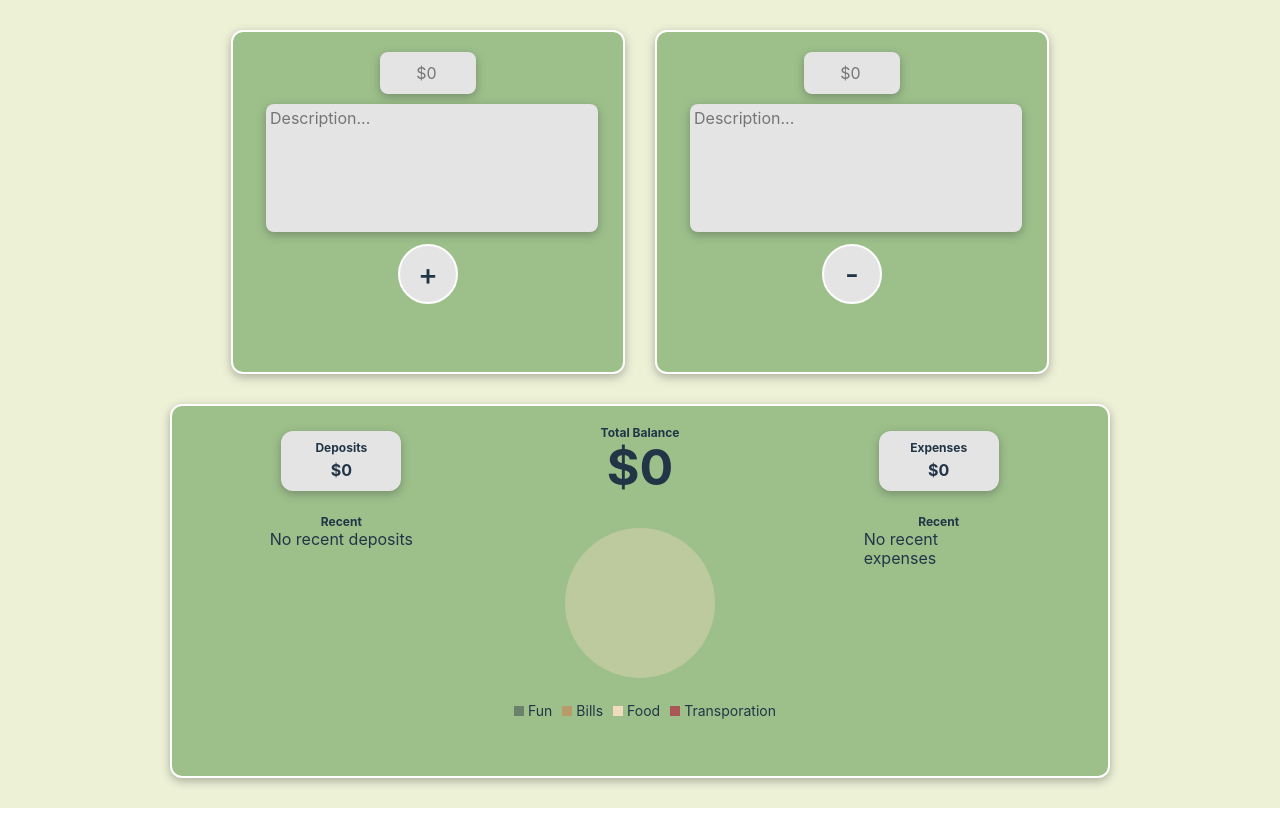
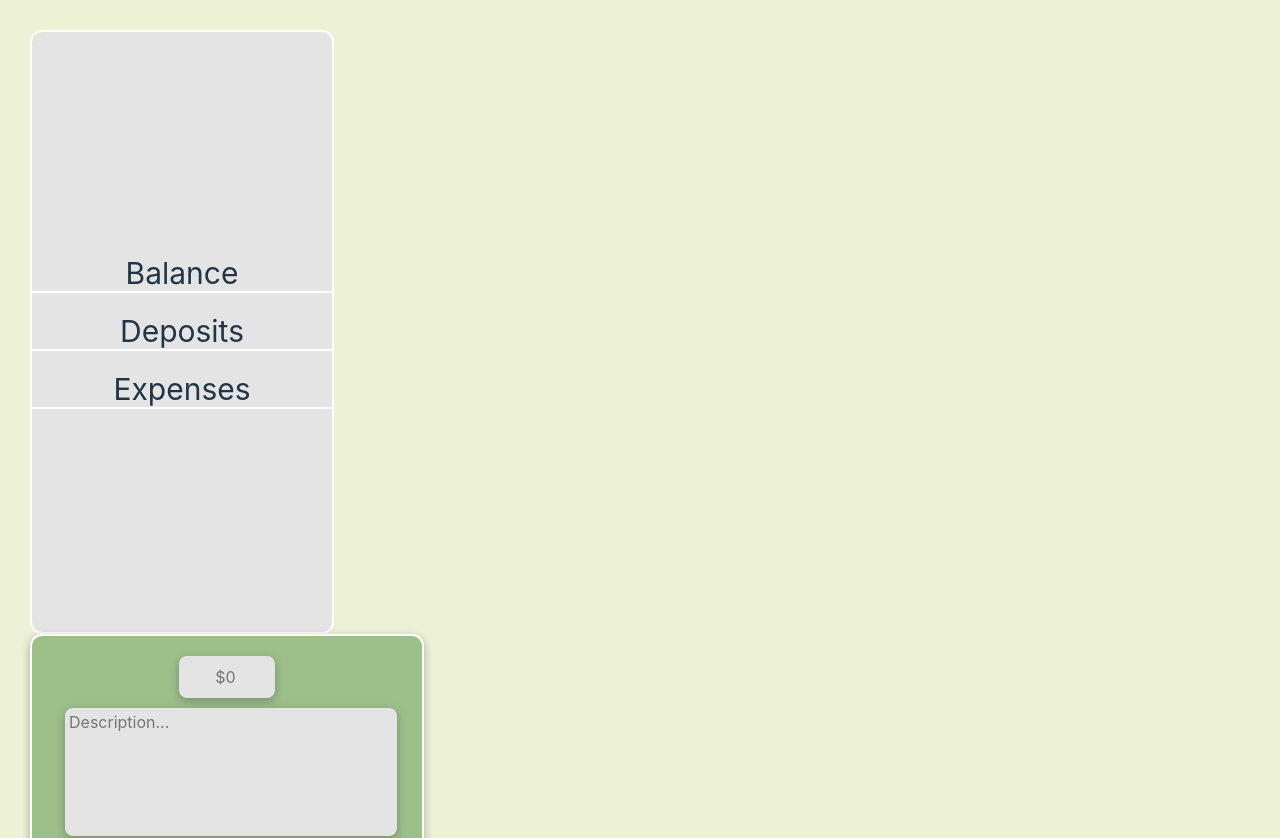
Before and after one commit to Jake-Zaruba/weekly-challenge-1, a React (Vite) app: page /expenses in a window 1280 px wide. Shown: the top 838 px of the page. Before the commit the page ends 808 px from the top, so only its background shows below. Built offline with nearby package versions, Linux system fonts and the light colour scheme.

Commit message:
Added routing with React Router
Implemented routes for each main component with React Router 6.

```diff
--- a/src/App.jsx
+++ b/src/App.jsx
@@ -1,8 +1,9 @@
 import { useEffect, useState } from "react";
-
+import { BrowserRouter, Routes, Route } from "react-router-dom";
 import Deposits from "./components/Deposits";
 import NewExpense from "./components/NewExpense";
 import Balance from "./components/Balance";
+import Layout from "./Layout";
 
 function App() {
   const [deposit, setDeposit] = useState("");
@@ -148,32 +149,12 @@ function App() {
   }, [expenses]);
 
   return (
-    <div className="App">
-      <div className="expense-deposit-container">
-        <Deposits
-          addDeposit={addDeposit}
-          deposit={deposit}
-          setDeposit={setDeposit}
-          description={depositDescription}
-          setDescription={setDepositDescription}
-        />
-        <NewExpense
-          addExpense={addExpense}
-          expense={expense}
-          setExpense={setExpense}
-          description={expenseDescription}
-          setDescription={setExpenseDescription}
-          category={category}
-          assignCategory={assignCateogry}
-          setCategory={setCategory}
-          setBtnClicked={setBtnClicked}
-          btnClicked={btnClicked}
-          btn1={btn1}
-          btn2={btn2}
-          btn3={btn3}
-          btn4={btn4}
-        />
-      </div>
+    <BrowserRouter>
+      <Routes>
+        <Route path="/" element={<Layout />}>
+          <Route
+            index
+            element={
               <Balance
                 getTotal={getTotal}
                 total={total}
@@ -191,7 +172,44 @@ function App() {
                 transportationSum={transportationSum}
                 btnClicked={btnClicked}
               />
-    </div>
+            }
+          />
+          <Route
+            path="deposits"
+            element={
+              <Deposits
+                addDeposit={addDeposit}
+                deposit={deposit}
+                setDeposit={setDeposit}
+                description={depositDescription}
+                setDescription={setDepositDescription}
+              />
+            }
+          />
+          <Route
+            path="expenses"
+            element={
+              <NewExpense
+                addExpense={addExpense}
+                expense={expense}
+                setExpense={setExpense}
+                description={expenseDescription}
+                setDescription={setExpenseDescription}
+                category={category}
+                assignCategory={assignCateogry}
+                setCategory={setCategory}
+                setBtnClicked={setBtnClicked}
+                btnClicked={btnClicked}
+                btn1={btn1}
+                btn2={btn2}
+                btn3={btn3}
+                btn4={btn4}
+              />
+            }
+          />
+        </Route>
+      </Routes>
+    </BrowserRouter>
   );
 }
 
--- /dev/null
+++ b/src/Layout.jsx
@@ -0,0 +1,14 @@
+import React from "react";
+import { Outlet } from "react-router-dom";
+import Menu from "./components/Menu";
+
+export default function Layout() {
+  return (
+    <div>
+      <Menu />
+      <main>
+        <Outlet />
+      </main>
+    </div>
+  );
+}
--- a/src/components/Balance.jsx
+++ b/src/components/Balance.jsx
@@ -1,5 +1,6 @@
 import React from "react";
 import PieChart from "./PieChart";
+import { Outlet } from "react-router-dom";
 
 export default function Balance({
   getTotal,
@@ -18,20 +19,9 @@ export default function Balance({
   transportationSum,
   btnClicked,
 }) {
-  //EXPENSES LIST CATEGORY COLOR VARIABLES
-  function getLegendIconColor() {
-    if (item.category === "Fun") {
-      return 698269;
-    } else if (item.category === "Bills") {
-      return B99B6B;
-    } else if (item.category === "Food") {
-      return F1DBBF;
-    } else if (item.category === "Food") {
-      return AA5656;
-    }
-  }
-
   return (
+    <>
+      <Outlet />
       <div className="balance-container">
         <div className="total">
           <h4>Total Balance</h4>
@@ -127,5 +117,6 @@ export default function Balance({
           </div>
         </div>
       </div>
+    </>
   );
 }
--- /dev/null
+++ b/src/components/Menu.jsx
@@ -0,0 +1,20 @@
+import React from "react";
+import { NavLink } from "react-router-dom";
+
+export default function Menu() {
+  return (
+    <header>
+      <nav className="navbar">
+        <NavLink className="nav-link" to=".">
+          Balance
+        </NavLink>
+        <NavLink className="nav-link" to="deposits">
+          Deposits
+        </NavLink>
+        <NavLink className="nav-link" to="expenses">
+          Expenses
+        </NavLink>
+      </nav>
+    </header>
+  );
+}
--- a/src/index.css
+++ b/src/index.css
@@ -30,15 +30,24 @@ html {
   text-align: center;
 }
 
-/* body {
-  margin: 0;
+.navbar {
   display: flex;
   flex-direction: column;
   justify-content: center;
-  align-items: center;
-  min-width: 320px;
-  min-height: 100vh;
-} */
+  gap: 2rem;
+  height: 75vh;
+  width: 30rem;
+  background-color: #e4e4e4;
+  border-radius: 1.2rem;
+  border: 2px solid white;
+}
+
+.nav-link {
+  text-decoration: none;
+  font-size: 3rem;
+  color: #213547;
+  border-bottom: 2px solid white;
+}
 
 body {
   background-color: #edf1d6;
```
Also changed, not shown: src/whiteboard.jsx (+57 -4 lines). Lines whose indentation alone changed are shown as unchanged.
